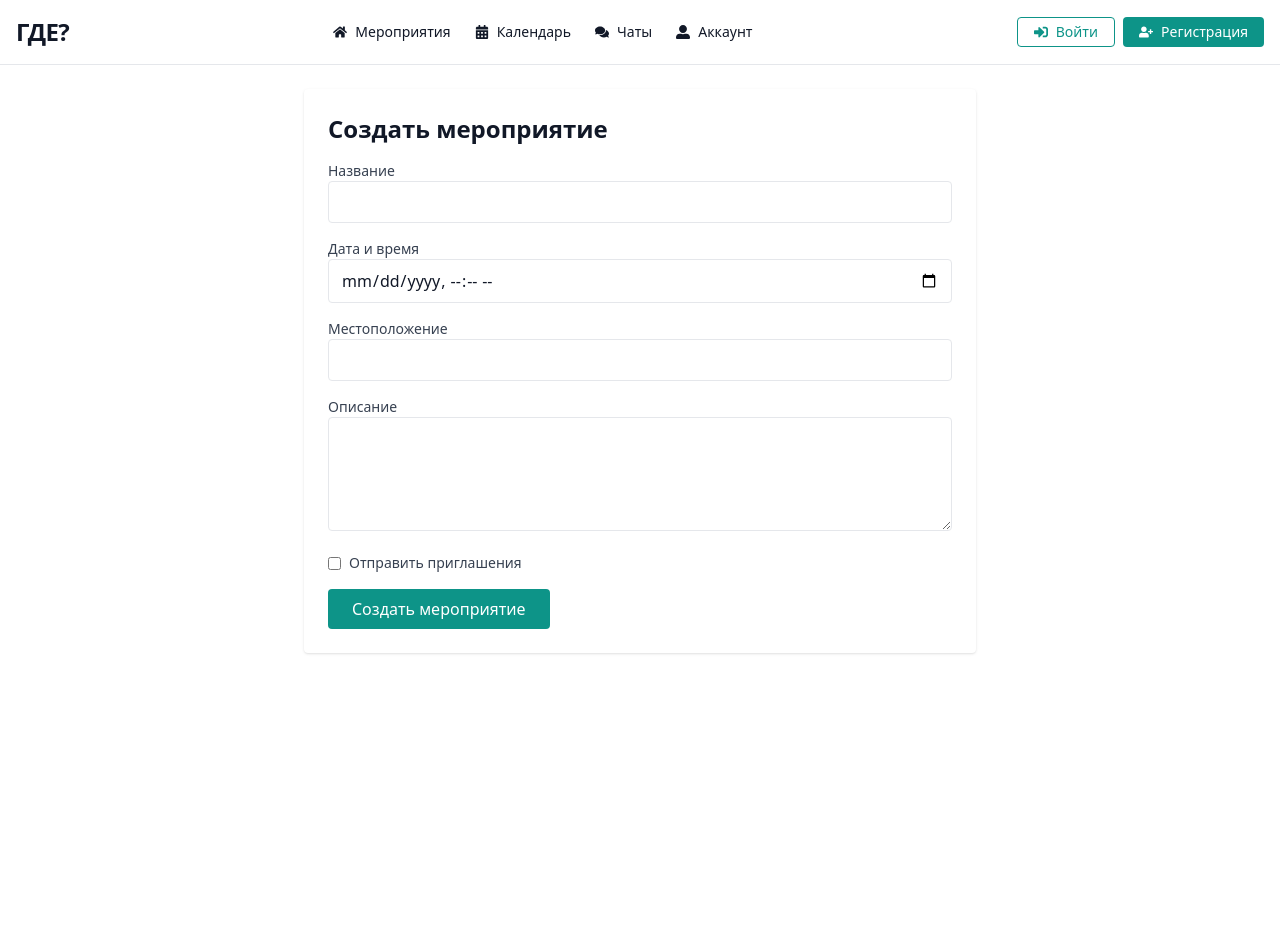
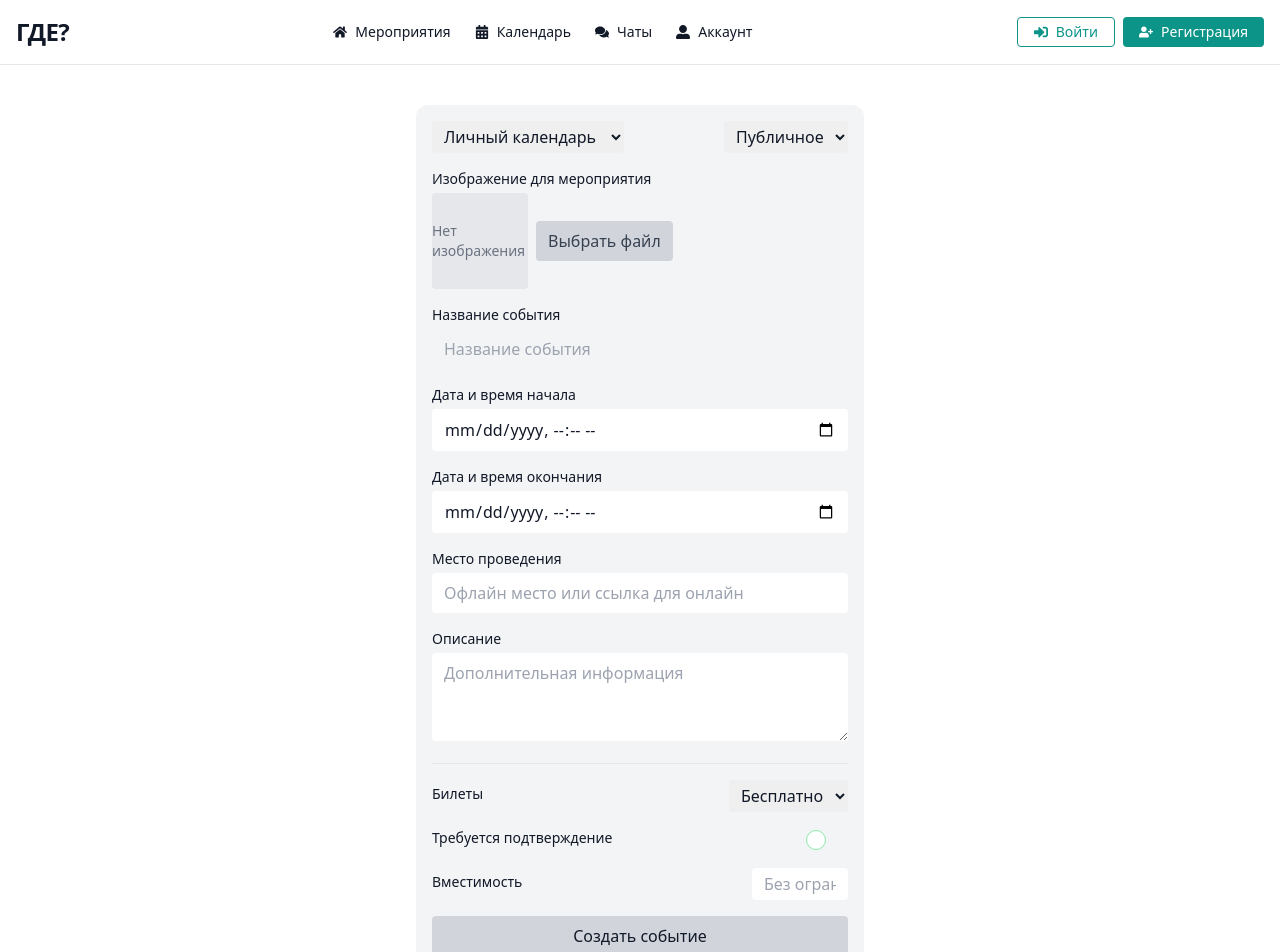
Before and after one commit to qarbo/meetups-fe, a React (Create React App) app: page /create in a window 1280 px wide. Shown: the top 952 px of the page. Before the commit the page ends 800 px from the top, so only its background shows below. Built offline with nearby package versions, Linux system fonts and the light colour scheme.

Commit message:
Create event updated

```diff
--- a/src/pages/CreateEvent.jsx
+++ b/src/pages/CreateEvent.jsx
@@ -1,168 +1,203 @@
 import React, { useState } from "react";
-import ReactQuill from "react-quill";
-import 'react-quill/dist/quill.snow.css';
 
 export default function CreateEvent() {
+  const [calendarType, setCalendarType] = useState("personal");
+  const [visibility, setVisibility] = useState("public");
   const [title, setTitle] = useState("");
-  const [date, setDate] = useState("");
+  const [start, setStart] = useState("");
+  const [end, setEnd] = useState("");
   const [location, setLocation] = useState("");
   const [description, setDescription] = useState("");
-
-  const [inviteEnabled, setInviteEnabled] = useState(false);
-  const [inviteEmails, setInviteEmails] = useState([]);
-  const [emailInput, setEmailInput] = useState("");
-  const [inviteBody, setInviteBody] = useState("");
-
-  const addEmail = (email) => {
-    const cleaned = email.trim();
-    if (
-      cleaned &&
-      /^[\w.-]+@([\w-]+\.)+[\w-]{2,4}$/g.test(cleaned) &&
-      !inviteEmails.includes(cleaned)
-    ) {
-      setInviteEmails([...inviteEmails, cleaned]);
-    }
-  };
-
-  const handleEmailKey = (e) => {
-    if (e.key === "Enter" || e.key === "," || e.key === " ") {
-      e.preventDefault();
-      addEmail(emailInput);
-      setEmailInput("");
-    }
-  };
-
-  const removeEmail = (emailToRemove) => {
-    setInviteEmails(inviteEmails.filter((e) => e !== emailToRemove));
-  };
+  const [tickets, setTickets] = useState("free");
+  const [requireApproval, setRequireApproval] = useState(false);
+  const [capacity, setCapacity] = useState("");
+  const [image, setImage] = useState(null); // Добавляем стейт для изображения
 
   const handleSubmit = (e) => {
     e.preventDefault();
     const newEvent = {
+      calendarType,
+      visibility,
       title,
-      date,
+      start,
+      end,
       location,
       description,
-      invites: inviteEnabled
-        ? {
-            emails: inviteEmails,
-            body: inviteBody,
-          }
-        : null,
+      tickets,
+      requireApproval,
+      capacity,
+      image, // Можно отправить сам файл или его имя на сервер
     };
     console.log("Создано мероприятие:", newEvent);
+    // Здесь можно добавить логику отправки на сервер
   };
 
   return (
-    <div className="max-w-2xl mx-auto bg-white shadow p-6 rounded">
-      <h2 className="text-2xl font-bold mb-4">Создать мероприятие</h2>
+    <div className="min-h-screen p-4">
+      <div className="max-w-md mx-auto bg-gray-100 rounded-xl p-4 space-y-4">
+        {/* Верхняя панель с выбором календаря и публичности */}
+        <div className="flex justify-between">
+          <select
+            className="rounded px-2 py-1"
+            value={calendarType}
+            onChange={(e) => setCalendarType(e.target.value)}
+          >
+            <option value="personal">Личный календарь</option>
+            <option value="work">Рабочий календарь</option>
+          </select>
+
+          <select
+            className="rounded px-2 py-1"
+            value={visibility}
+            onChange={(e) => setVisibility(e.target.value)}
+          >
+            <option value="public">Публичное</option>
+            <option value="private">Приватное</option>
+          </select>
+        </div>
+
+        {/* Форма создания события */}
         <form onSubmit={handleSubmit} className="space-y-4">
-        {/* Основные поля */}
+          {/* Загрузка изображения */}
           <div>
-          <label className="block text-sm font-medium text-gray-700">Название</label>
+            <label className="block text-sm mb-1">Изображение для мероприятия</label>
+            <div className="flex items-center gap-2">
+              {image ? (
+                <img
+                  src={URL.createObjectURL(image)}
+                  alt="preview"
+                  className="w-24 h-24 object-cover rounded"
+                />
+              ) : (
+                <div className="w-24 h-24 bg-gray-200 flex items-center justify-center rounded">
+                  <span className="text-gray-500 text-sm">Нет изображения</span>
+                </div>
+              )}
+              <label className="cursor-pointer bg-gray-300 text-gray-700 px-3 py-2 rounded hover:bg-gray-400">
+                Выбрать файл
+                <input
+                  type="file"
+                  className="hidden"
+                  accept="image/*"
+                  onChange={(e) => {
+                    if (e.target.files && e.target.files.length > 0) {
+                      setImage(e.target.files[0]);
+                    }
+                  }}
+                />
+              </label>
+            </div>
+          </div>
+
+          {/* Название события */}
+          <div>
+            <label className="block text-sm mb-1">Название события</label>
             <input
               type="text"
-            className="w-full border rounded px-3 py-2"
+              className="w-full rounded bg-gray-100 px-3 py-2"
+              placeholder="Название события"
               value={title}
               onChange={(e) => setTitle(e.target.value)}
-            required
             />
           </div>
 
+          {/* Дата и время начала */}
           <div>
-          <label className="block text-sm font-medium text-gray-700">Дата и время</label>
+            <label className="block text-sm mb-1">Дата и время начала</label>
             <input
               type="datetime-local"
-            className="w-full border rounded px-3 py-2"
-            value={date}
-            onChange={(e) => setDate(e.target.value)}
-            required
+              className="w-full rounded px-3 py-2"
+              value={start}
+              onChange={(e) => setStart(e.target.value)}
             />
           </div>
 
+          {/* Дата и время окончания */}
           <div>
-          <label className="block text-sm font-medium text-gray-700">Местоположение</label>
+            <label className="block text-sm mb-1">Дата и время окончания</label>
             <input
-            type="text"
-            className="w-full border rounded px-3 py-2"
-            value={location}
-            onChange={(e) => setLocation(e.target.value)}
-            required
+              type="datetime-local"
+              className="w-full rounded px-3 py-2"
+              value={end}
+              onChange={(e) => setEnd(e.target.value)}
             />
           </div>
 
+          {/* Локация */}
           <div>
-          <label className="block text-sm font-medium text-gray-700">Описание</label>
+            <label className="block text-sm mb-1">Место проведения</label>
+            <input
+              type="text"
+              className="w-full rounded px-3 py-2"
+              placeholder="Офлайн место или ссылка для онлайн"
+              value={location}
+              onChange={(e) => setLocation(e.target.value)}
+            />
+          </div>
+
+          {/* Описание */}
+          <div>
+            <label className="block text-sm mb-1">Описание</label>
             <textarea
-            className="w-full border rounded px-3 py-2"
-            rows="4"
+              className="w-full rounded px-3 py-2"
+              placeholder="Дополнительная информация"
+              rows={3}
               value={description}
               onChange={(e) => setDescription(e.target.value)}
             />
           </div>
 
-        {/* Чекбокс + форма приглашения */}
-        <div className="flex items-center space-x-2">
+          {/* Опции события */}
+          <div className="border-t pt-4 space-y-4">
+            {/* Билеты */}
+            <div className="flex items-center justify-between">
+              <label className="block text-sm mb-1">Билеты</label>
+              <select
+                className="rounded px-2 py-1"
+                value={tickets}
+                onChange={(e) => setTickets(e.target.value)}
+              >
+                <option value="free">Бесплатно</option>
+                <option value="paid">Платно</option>
+              </select>
+            </div>
+
+            {/* Требуется подтверждение */}
+            <div className="flex items-center justify-between">
+              <label className="block text-sm mb-1">Требуется подтверждение</label>
+              <label className="relative inline-flex items-center cursor-pointer">
                 <input
                   type="checkbox"
-            id="invite"
-            checked={inviteEnabled}
-            onChange={() => setInviteEnabled(!inviteEnabled)}
+                  className="sr-only peer"
+                  checked={requireApproval}
+                  onChange={(e) => setRequireApproval(e.target.checked)}
                 />
-          <label htmlFor="invite" className="text-sm font-medium text-gray-700">
-            Отправить приглашения
+                <div className="w-11 h-6 rounded-full peer peer-focus:ring-2 peer-checked:after:translate-x-full peer-checked:after:border-white after:content-[''] after:absolute after:top-[2px] after:left-[2px] after:bg-white after:border-green-300 after:border after:rounded-full after:h-5 after:w-5 after:transition-all peer-checked:bg-green-500"></div>
               </label>
             </div>
 
-        {inviteEnabled && (
-          <div className="border p-4 rounded bg-gray-50 space-y-4">
-            <div>
-              <label className="block text-sm font-medium text-gray-700 mb-1">
-                Email-адреса
-              </label>
-              <div className="w-full border rounded px-3 py-2 flex flex-wrap gap-2 min-h-[50px]">
-                {inviteEmails.map((email, idx) => (
-                  <span
-                    key={idx}
-                    className="bg-teal-100 text-teal-800 px-2 py-1 rounded-full flex items-center space-x-1 text-sm"
-                  >
-                    <span>{email}</span>
-                    <button
-                      type="button"
-                      onClick={() => removeEmail(email)}
-                      className="ml-1 text-teal-700 hover:text-red-500"
-                    >
-                      ✕
-                    </button>
-                  </span>
-                ))}
+            {/* Вместимость */}
+            <div className="flex items-center justify-between">
+              <label className="block text-sm mb-1">Вместимость</label>
               <input
                 type="text"
-                  className="flex-grow outline-none text-sm"
-                  value={emailInput}
-                  onChange={(e) => setEmailInput(e.target.value)}
-                  onKeyDown={handleEmailKey}
-                  placeholder="Добавить email и нажать Enter"
+                className="w-24 rounded px-3 py-1"
+                placeholder="Без ограничения"
+                value={capacity}
+                onChange={(e) => setCapacity(e.target.value)}
               />
             </div>
           </div>
 
-            <div>
-              <label className="block text-sm font-medium text-gray-700 mb-1">
-                Текст приглашения
-              </label>
-              <ReactQuill value={inviteBody} onChange={setInviteBody} />
-            </div>
-          </div>
-        )}
-
+          {/* Кнопка создания */}
           <button
             type="submit"
-          className="bg-teal-600 text-white px-6 py-2 rounded hover:bg-teal-700"
+            className="w-full bg-gray-300 py-2 rounded hover:bg-gray-400"
           >
-          Создать мероприятие
+            Создать событие
           </button>
         </form>
       </div>
+    </div>
   );
 }
```
Lines whose indentation alone changed are shown as unchanged.
